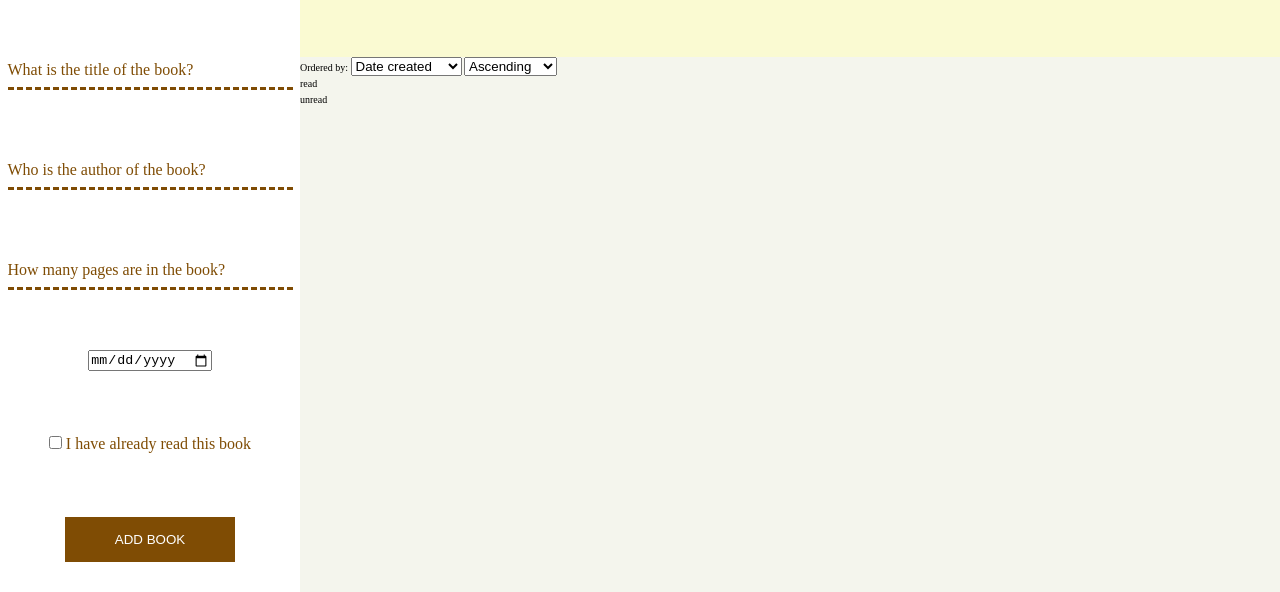
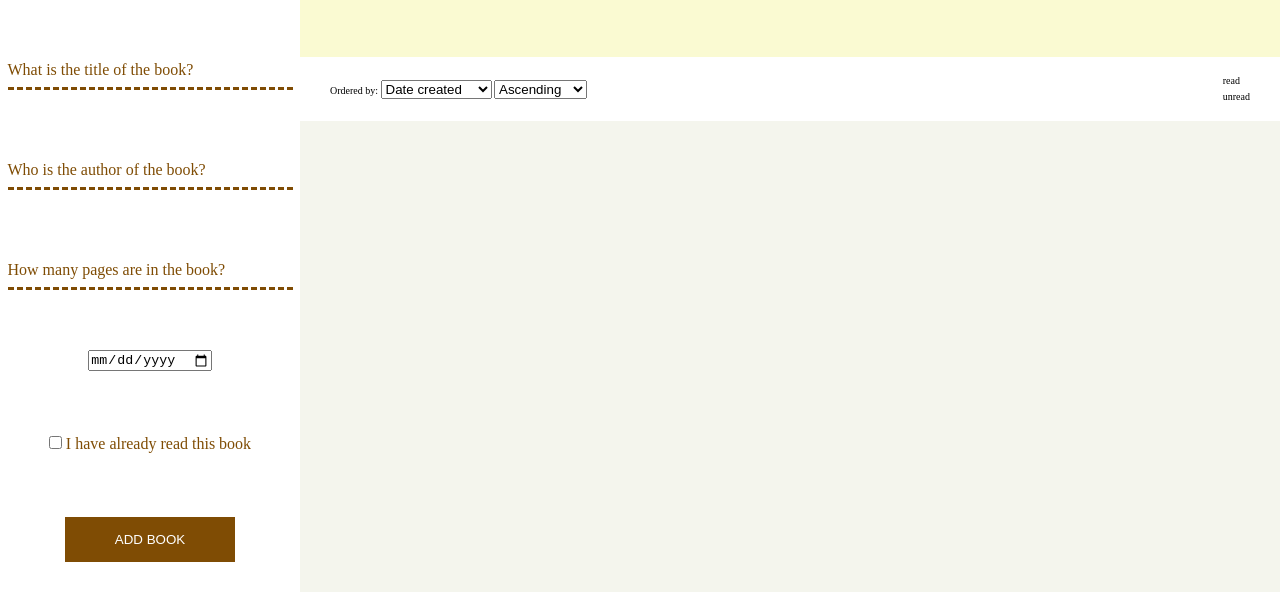
Before and after one commit to Beast-Code9999/Library, a plain HTML site: page index.html in a window 1280 px wide. Shown: the part 103-695 px from the top of the page. Drawn offline with Linux system fonts and the light colour scheme.

Commit message:
add css to .main__legend

```diff
--- a/style.css
+++ b/style.css
@@ -212,12 +212,16 @@ body {
     grid-row: 2 / 3;
     background-color: rgb(244, 245, 237);
     display: grid;
-    grid-template-rows: auto auto;
+    grid-template-rows: 10% auto;
 }
 
 .main__legend {
     grid-column: 1 / -1;
-
+    background-color: white;
+    display: flex;
+    justify-content: space-between;
+    align-items: center;
+    padding: 1rem 3rem;
 }
 
 .main__container {
```
